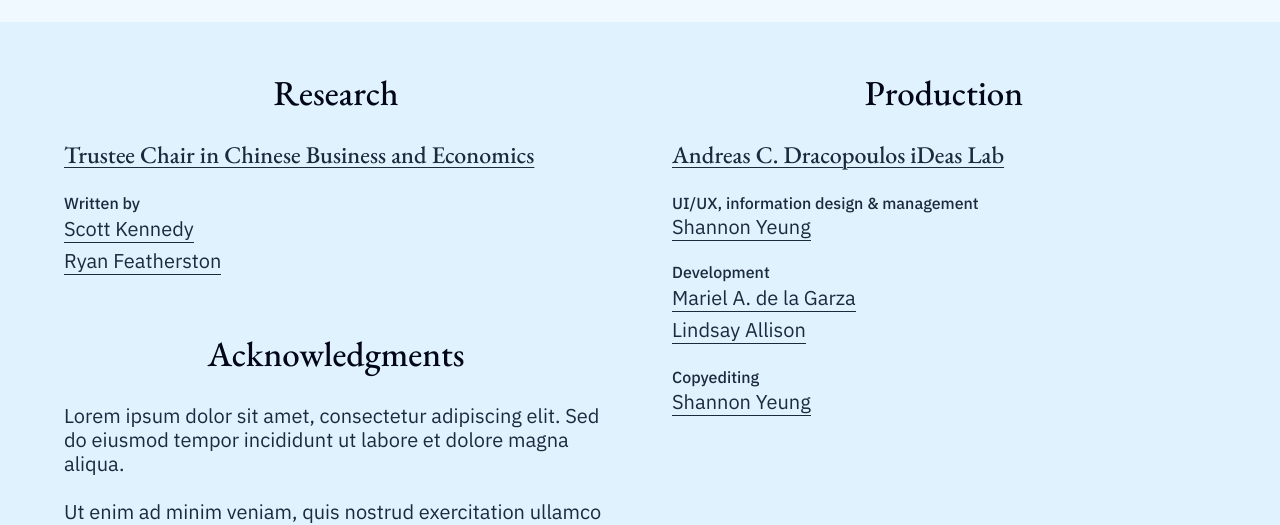
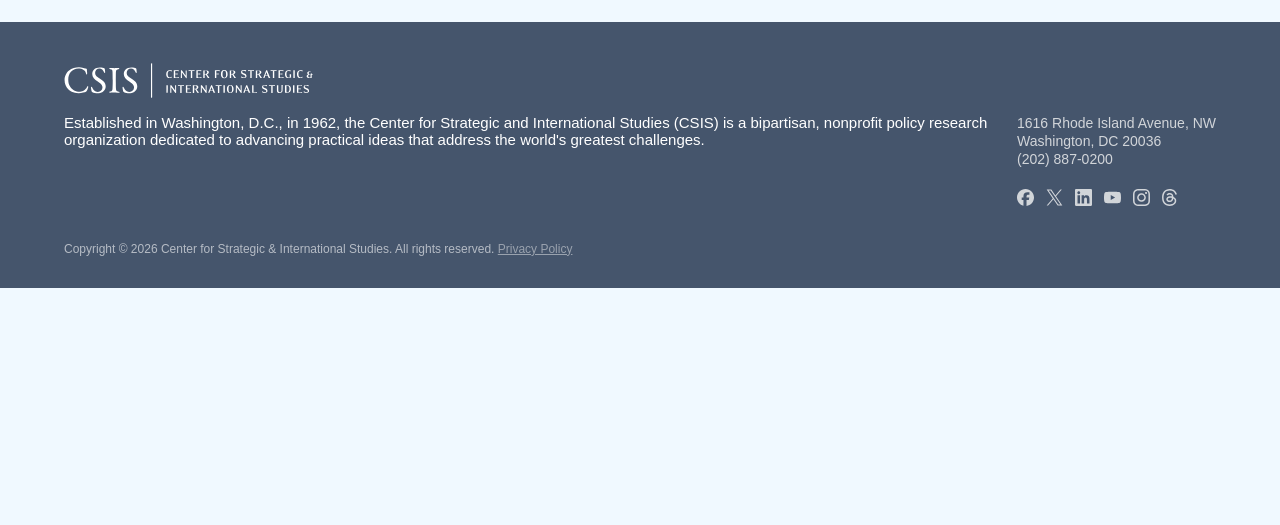
Before and after one commit to CSIS-iLab/more-red-ink, a SvelteKit app: page /fast-track in a window 1280 px wide. Shown: the part 1211-1736 px from the top of the page. After the commit the page ends 1499 px from the top, so only its background shows below. Built offline with nearby package versions, Linux system fonts and the light colour scheme; no server answers.

Commit message:
render credits on home only

```diff
--- a/src/routes/+layout.svelte
+++ b/src/routes/+layout.svelte
@@ -5,7 +5,7 @@
 	import { loadData } from '$lib/data/loadData.js';
 	import favicon from '$lib/assets/favicon.svg';
 	import AppHeader from '$lib/components/layout/AppHeader.svelte';
-  import Credits from '$lib/components/layout/Credits.svelte';
+	import Credits from '$lib/components/layout/Credits.svelte';
 	import Footer from '$lib/components/layout/Footer.svelte';
 	import PageShell from '$lib/components/layout/PageShell.svelte';
 
@@ -47,7 +47,9 @@
 		{@render children()}
 	</PageShell>
 
-  <Credits />
+	{#if page.url.pathname === '/'}
+		<Credits />
+	{/if}
 	<Footer />
 </div>
 
```
Also changed, not shown: back-arrow.svg (added).
